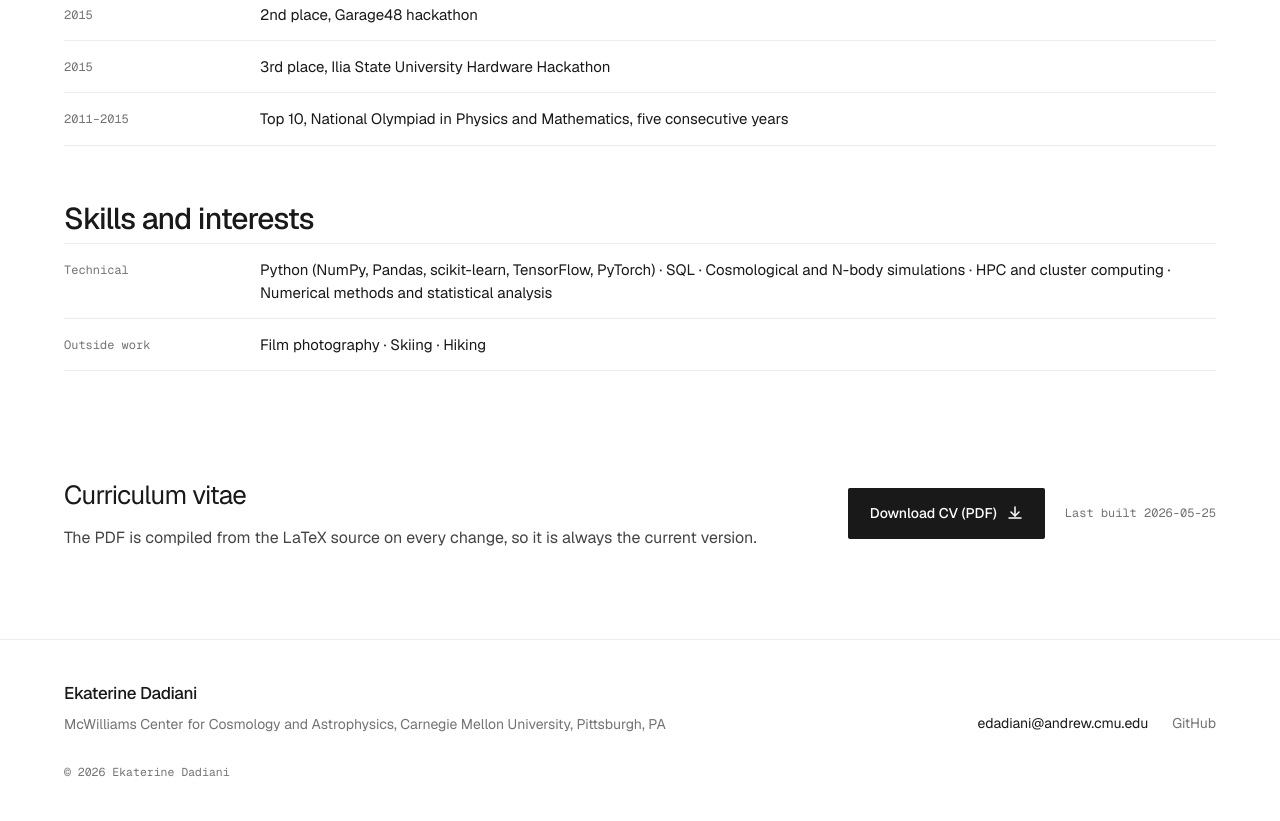
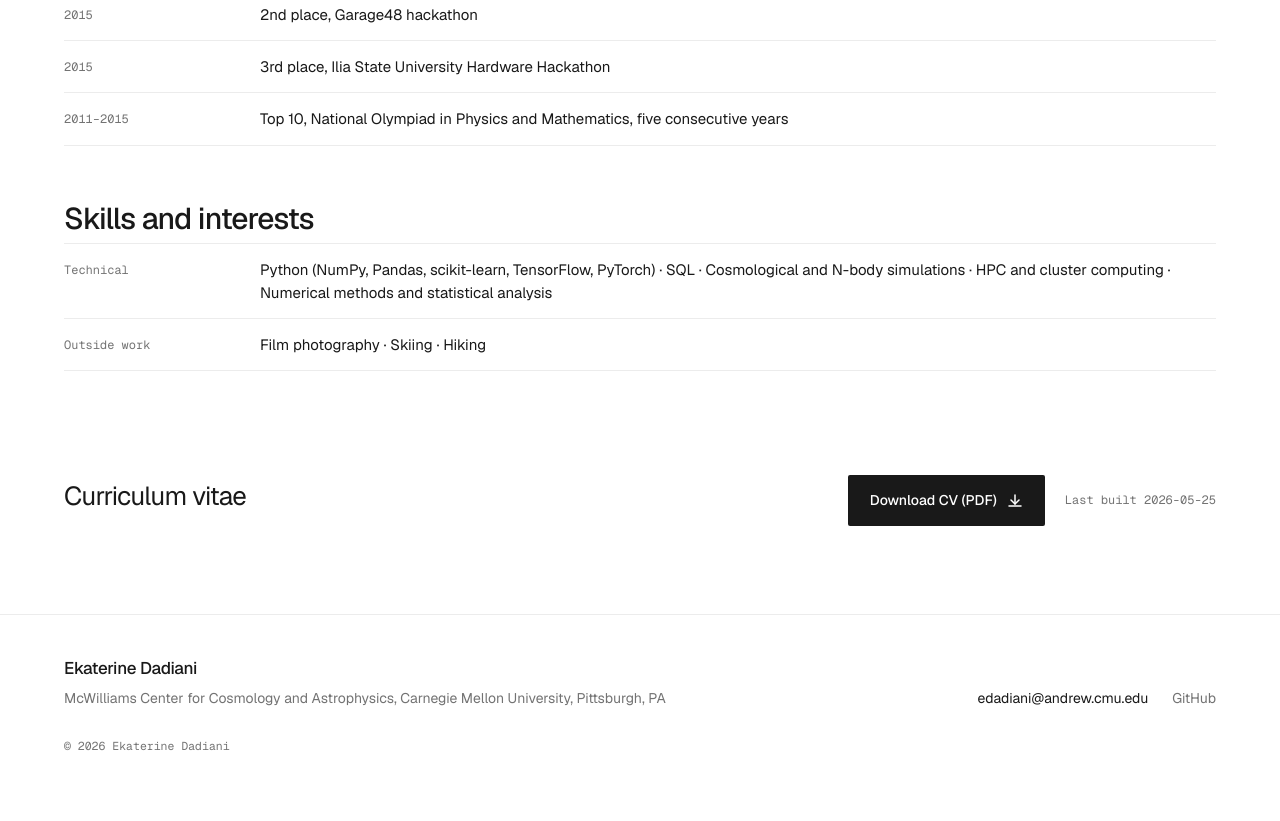
Before and after one commit to ektrnddn/ektrnddn.github.io, an Astro site: page /about in a window 1280 px wide. Shown: the part 3683-4504 px from the top of the page. After the commit the page ends 4478 px from the top, so only its background shows below. Built offline with nearby package versions, Linux system fonts and the light colour scheme; Astro itself is replaced by a stand-in of ours.

Commit message:
About: drop the CV build note

```diff
--- a/src/pages/about.astro
+++ b/src/pages/about.astro
@@ -124,7 +124,6 @@ const outreach = [
   <section class="wrap cvbox">
     <div>
       <h2>Curriculum vitae</h2>
-      <p class="prose">The PDF is compiled from the LaTeX source on every change, so it is always the current version.</p>
     </div>
     <div class="actions">
       <a class="btn" href={pdf}>Download CV (PDF) <Arrow kind="down" /></a>
```
